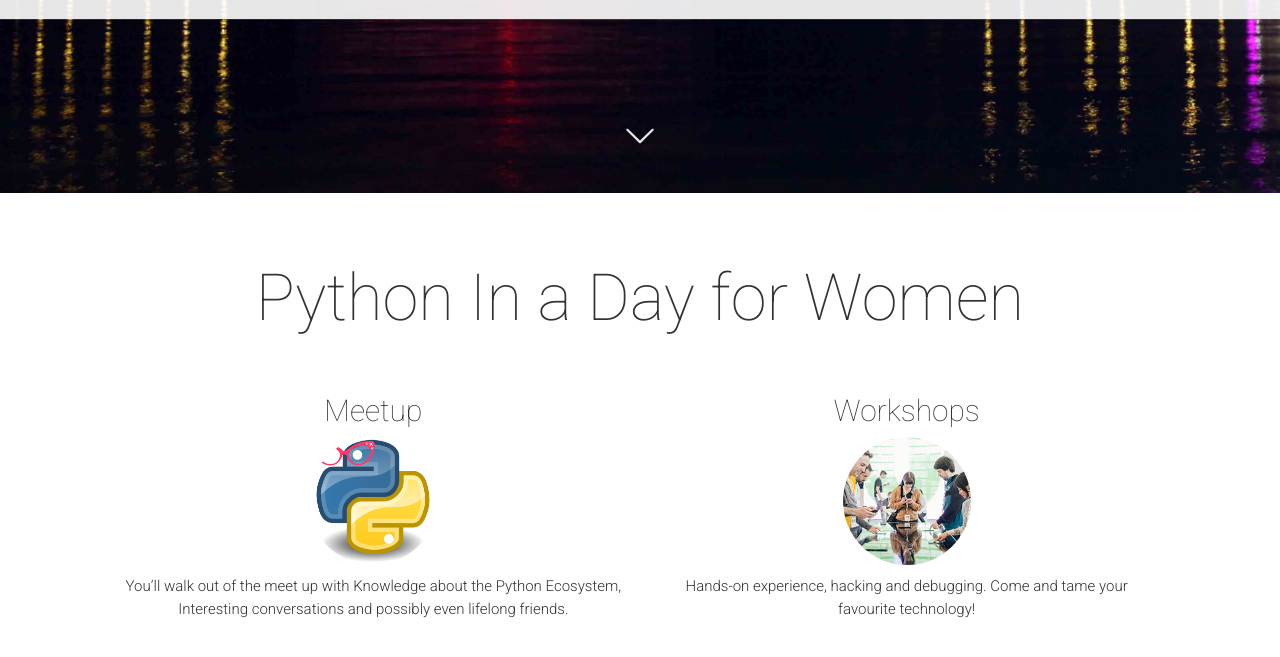
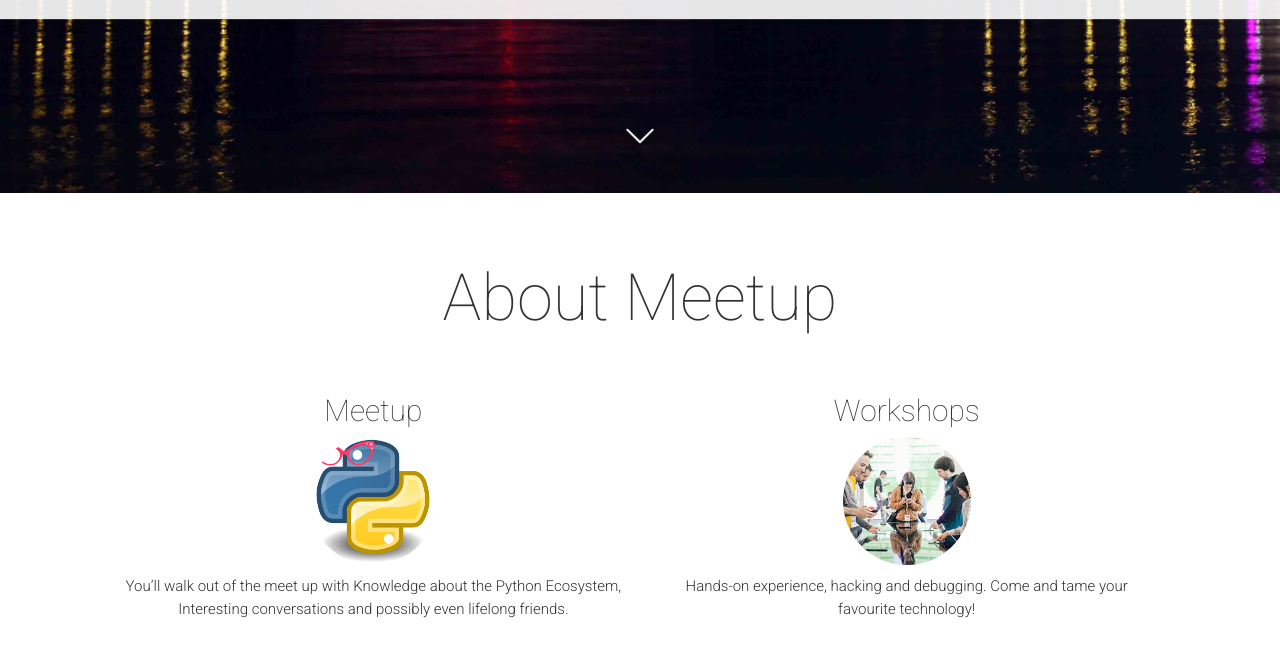
Before and after one commit to mumbaipymeetup/women_zeppelin, a Jekyll site: the page built from index.html, in a window 1280 px wide and 900 px high, scrolled down 707 px. Shown: the top 657 px of the window. Built offline with Jekyll 4.4.1, drawn with Linux system fonts in a browser that asks for light colours; nearby versions of some CDN libraries; comment, search, counter and statistics services are not loaded; some of the changed text lies outside the part shown.

Commit message:
Location update

```diff
--- a/_config.yml
+++ b/_config.yml
@@ -11,7 +11,7 @@ exclude: ['/automation/', 'README.md', 'LICENSE.txt', 'CNAME']
 
 # Site Settings
 title: "PyConf Hyderabad 2017"
-email: "contact@hydpy.org"
+email: "mum@pyladies.com"
 description: "Hyderabad Python Conference 2017"
 baseurl: "/women"
 url: "http://pyconf.hydpy.org/"
@@ -73,7 +73,7 @@ heroButtons:
 
 
 # About Block
-aboutTitle: "Python In a Day for Women"
+aboutTitle: "About Meetup"
 aboutBlock:
  - {title: "Meetup", image: "conference.png", text: "You’ll walk out of the meet up with Knowledge about the Python Ecosystem, Interesting conversations and possibly even lifelong friends." }
  - {title: "Workshops", image: "workshop.jpg", text: "Hands-on experience, hacking and debugging. Come and tame your favourite technology!" }
```
